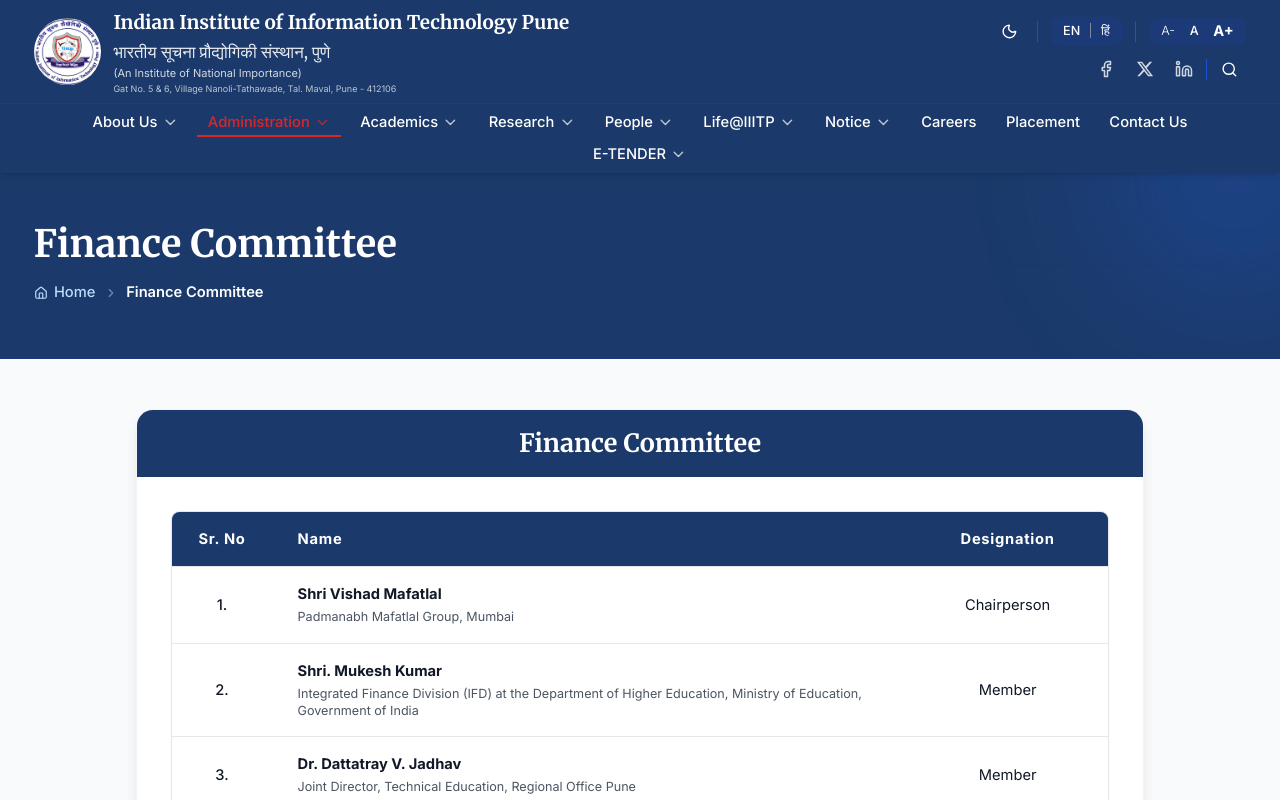
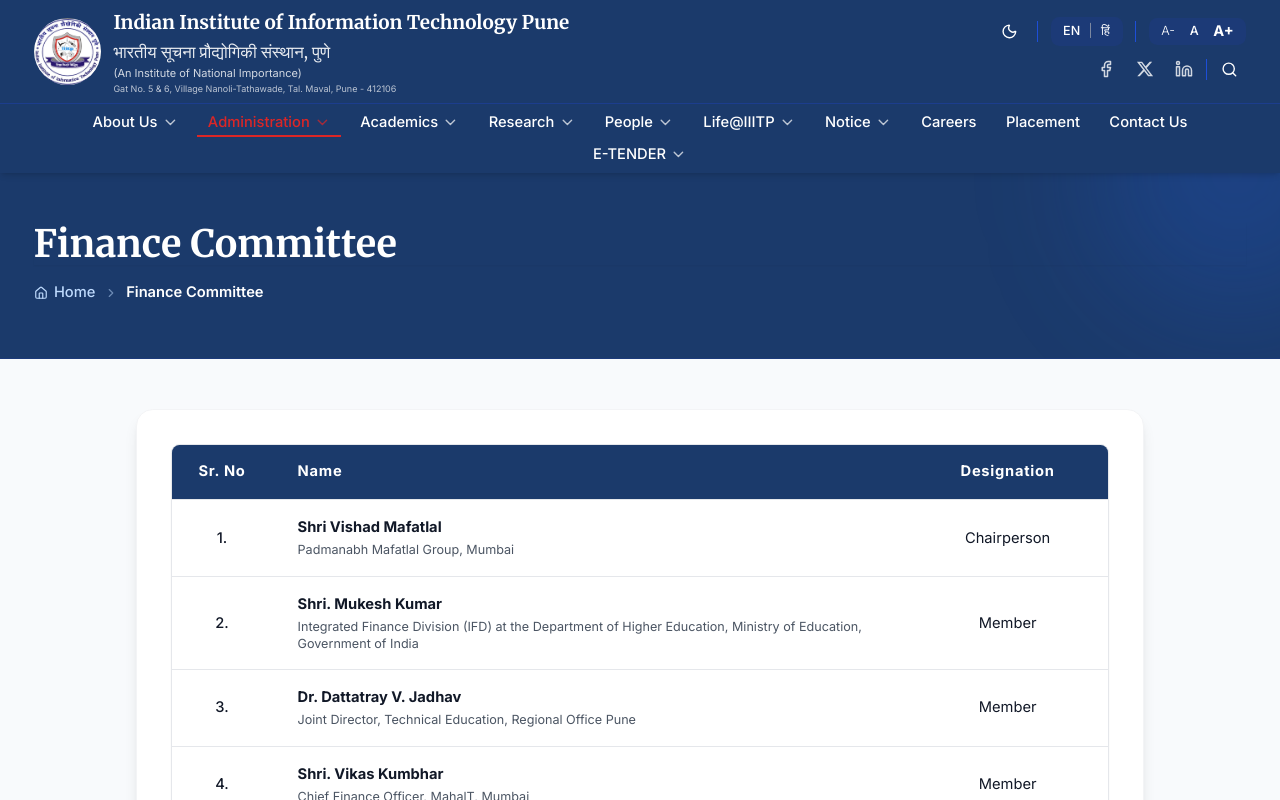
Before and after one commit to iiitp-official/website, a React (Vite) app: page /administration/finance-committee in a window 1280 px wide. Shown: the top 800 px of the page. Built offline with nearby package versions, Linux system fonts and the light colour scheme.

Commit message:
Remove redundant inside-card header bar from Finance Committee page

```diff
--- a/src/pages/FinanceCommitteePage.jsx
+++ b/src/pages/FinanceCommitteePage.jsx
@@ -17,11 +17,6 @@ const FinanceCommitteePage = () => {
       <PageHeader title="Finance Committee" />
       <div className="max-w-5xl mx-auto px-4 sm:px-6 lg:px-8 py-12">
         <div className="bg-white dark:bg-surface-dark rounded-2xl shadow-lg border border-gray-100 dark:border-gray-800 overflow-hidden">
-          <div className="bg-primary dark:bg-primary-dark px-6 py-4">
-            <h2 className="text-2xl font-bold text-center text-white">
-              Finance Committee
-            </h2>
-          </div>
           <div className="p-6 md:p-8">
             <CommitteeTable data={data} />
           </div>
```
